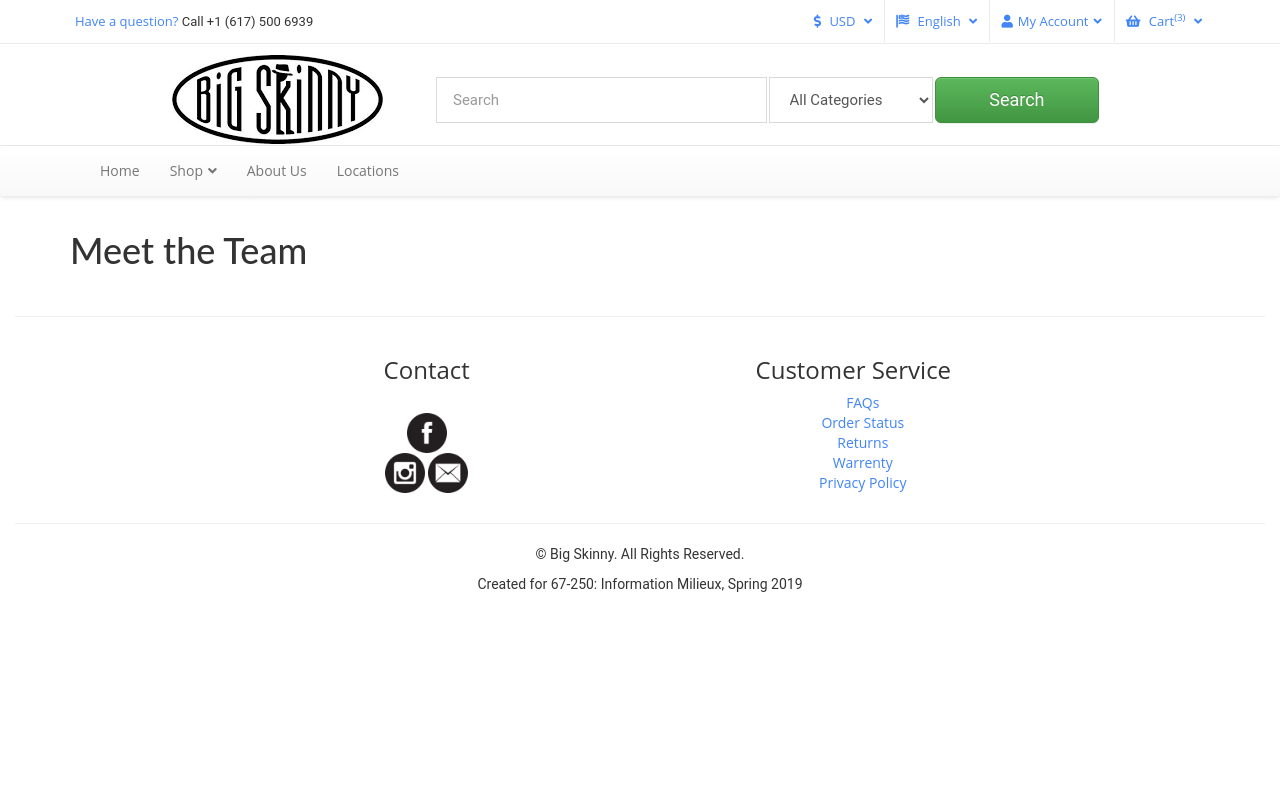
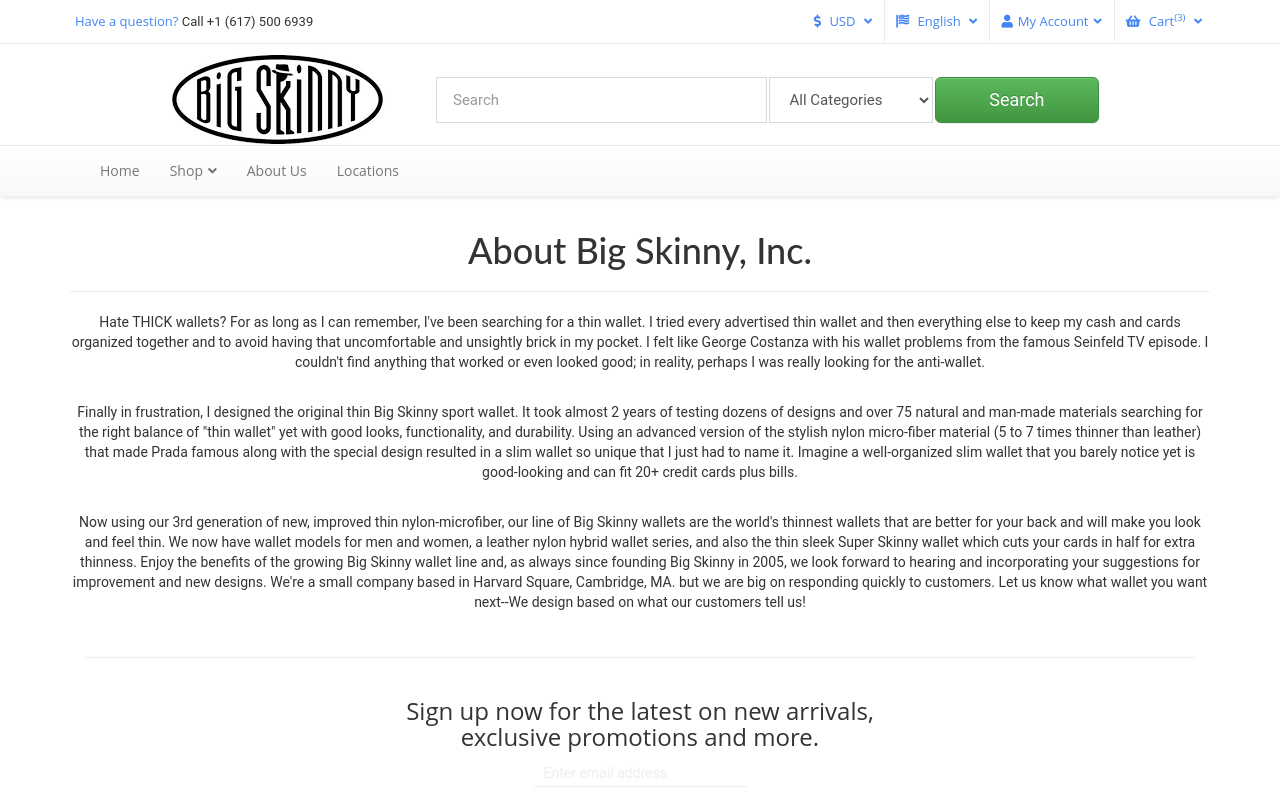
Before and after one commit to royxuhan/Big_Skinny, a plain HTML site: page code/about.html in a window 1280 px wide. Shown: the top 800 px of the page. Drawn offline with nearby package versions, Linux system fonts and the light colour scheme.

Commit message:
about page

```diff
--- a/code/about.html
+++ b/code/about.html
@@ -244,43 +244,69 @@
 
     <!-- Page Content -->
     <div class="container">
-        <div class="modal-body row">
-            <h1>Meet the Team</h1>
-            <p></p>
+        <div class="modal-body row" style="text-align:center">
+            <h1>About Big Skinny, Inc.</h1>
+            <hr>
+            <p>Hate THICK wallets? For as long as I can remember, I've been searching for a thin wallet. I tried every advertised thin wallet and then everything else to keep my cash and cards organized together and to avoid having that uncomfortable and
+                unsightly brick in my pocket. I felt like George Costanza with his wallet problems from the famous Seinfeld TV episode. I couldn't find anything that worked or even looked good; in reality, perhaps I was really looking for the anti-wallet.</p>
+            <br>
+            <p>Finally in frustration, I designed the original thin Big Skinny sport wallet. It took almost 2 years of testing dozens of designs and over 75 natural and man-made materials searching for the right balance of "thin wallet" yet with good looks,
+                functionality, and durability. Using an advanced version of the stylish nylon micro-fiber material (5 to 7 times thinner than leather) that made Prada famous along with the special design resulted in a slim wallet so unique that I just
+                had to name it. Imagine a well-organized slim wallet that you barely notice yet is good-looking and can fit 20+ credit cards plus bills.</p>
+            <br>
+            <p>Now using our 3rd generation of new, improved thin nylon-microfiber, our line of Big Skinny wallets are the world's thinnest wallets that are better for your back and will make you look and feel thin. We now have wallet models for men and
+                women, a leather nylon hybrid wallet series, and also the thin sleek Super Skinny wallet which cuts your cards in half for extra thinness. Enjoy the benefits of the growing Big Skinny wallet line and, as always since founding Big Skinny
+                in 2005, we look forward to hearing and incorporating your suggestions for improvement and new designs. We're a small company based in Harvard Square, Cambridge, MA. but we are big on responding quickly to customers. Let us know what wallet
+                you want next--We design based on what our customers tell us!</p>
+        </div>
+
+        <div class="col-md-12">
+            <hr>
+        </div>
+
+        <div class="col-md-3">
+        </div>
+
+        <div class="col-md-6" style="text-align:center">
+            <h3>Sign up now for the latest on new arrivals, exclusive promotions and more.</h3>
+            <input type=" text " class="text-line " value="Enter email address ">
+        </div>
+
+        <div class=" col-md-3 ">
         </div>
     </div>
 
-    <div class="col-md-12">
+    <div class="col-md-12 ">
         <hr>
     </div>
 
     <!-- footer -->
-    <footer class="footer">
+    <footer class="footer ">
         <div class=" col-md-2 "></div>
 
-        <div class="col-md-4">
+        <div class="col-md-4 ">
             <h3>Contact</h3>
             <br>
-            <a href="https://www.facebook.com/bigskinny" target="_blank">
-                <span class="facebook"> <img class="smlogo" src="images/socialicons/facebook.png" /></span>
+            <a href="https://www.facebook.com/bigskinny " target="_blank ">
+                <span class="facebook "> <img class="smlogo " src="images/socialicons/facebook.png " /></span>
             </a>
             <br>
-            <a href="https://www.instagram.com/bigskinny_wallets/" target="_blank">
-                <span class="instagram"> <img class="smlogo" src="images/socialicons/instagram.png" /> </span>
+            <a href="https://www.instagram.com/bigskinny_wallets/ " target="_blank ">
+                <span class="instagram "> <img class="smlogo " src="images/socialicons/instagram.png " /> </span>
             </a>
-            <a href="mailto:mailto:bigskinny@customerstatus.com" target="_blank">
-                <span class="email"> <img class="smlogo" src="images/socialicons/email.png" /> </span>
+            <a href="mailto:mailto:bigskinny@customerstatus.com " target="_blank ">
+                <span class="email "> <img class="smlogo " src="images/socialicons/email.png " /> </span>
             </a>
         </div>
 
-        <div class="col-md-4">
+        <div class="col-md-4 ">
             <h3>Customer Service</h3>
-            <ul style="list-style-type:none">
-                <li><a href="faq.html">FAQs </a></li>
-                <li><a href="status.html">Order Status </a></li>
-                <li><a href="returns.html">Returns </a></li>
-                <li><a href="warrenty.html">Warrenty </a></li>
-                <li><a href="policy.html">Privacy Policy </a></li>
+            <ul style="list-style-type:none ">
+                <li><a href="faq.html ">FAQs </a></li>
+                <li><a href="status.html ">Order Status </a></li>
+                <li><a href="returns.html ">Returns </a></li>
+                <li><a href="warrenty.html ">Warrenty </a></li>
+                <li><a href="policy.html ">Privacy Policy </a></li>
             </ul>
         </div>
         <div class=" col-md-2 "></div>
--- a/code/css/styles.css
+++ b/code/css/styles.css
@@ -658,7 +658,6 @@ table.latest td.col2 {
     color: black;
 }
 
-
 .storeDisplayImgS {
     width: 6vw;
 }
@@ -676,7 +675,7 @@ table.latest td.col2 {
 }
 
 .selectedColor {
-    border:2px solid orange;
+    border: 2px solid orange;
 }
 
 .addToCartButton {
@@ -695,3 +694,16 @@ table.latest td.col2 {
 #searchResults h3 {
     color: #4a69c8;
 }
+
+.text-line {
+    background-color: transparent;
+    color: #eeeeee;
+    outline: none;
+    outline-style: none;
+    border-top: none;
+    border-left: none;
+    border-right: none;
+    border-bottom: solid #eeeeee 1px;
+    padding: 3px 10px;
+    size: 200px;
+}
```
Also changed, not shown: code/images/about-us-7.jpg (added), code/images/skin.jpg (added), 1 other file.
